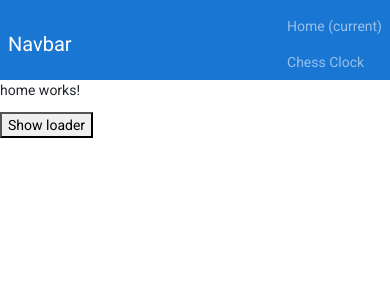
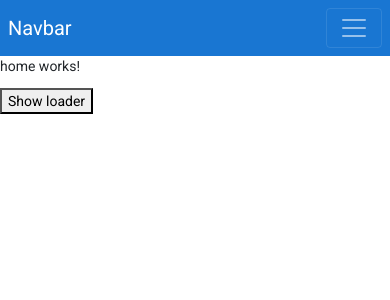
Before and after one commit to fathomer/angular-chess-clock, an Angular app: page /home in a window 390 px wide. Shown: the top 300 px of the page. Built offline with nearby package versions, Linux system fonts and the light colour scheme.

Commit message:
Navbar changes for mobile

```diff
--- a/angular.json
+++ b/angular.json
@@ -22,10 +22,7 @@
             "main": "src/main.ts",
             "polyfills": "src/polyfills.ts",
             "tsConfig": "tsconfig.app.json",
-            "assets": [
-              "src/favicon.ico",
-              "src/assets"
-            ],
+            "assets": ["src/favicon.ico", "src/assets"],
             "styles": [
               "node_modules/bootstrap/dist/css/bootstrap.min.css",
               "./node_modules/@angular/material/prebuilt-themes/indigo-pink.css",
--- a/src/app/navbar/navbar.component.html
+++ b/src/app/navbar/navbar.component.html
@@ -1,11 +1,12 @@
-<nav class="navbar navbar-expand-lg navbar-dark p-2 pb-0">
+<nav class="navbar navbar-expand-lg navbar-dark p-2">
   <a class="navbar-brand" href="#">Navbar</a>
-  <!-- <button class="navbar-toggler" type="button" data-toggle="collapse" data-target="#navbarNav" aria-controls="navbarNav" aria-expanded="false" aria-label="Toggle navigation">
-    <span class="navbar-toggler-icon"></span>
-  </button> -->
-  <div class="" id="navbarNav">
-    <ul class="navbar-nav">
-      <li class="nav-item">
+  <button class="navbar-toggler" type="button" data-toggle="collapse" data-target="#navbarSupportedContent" aria-controls="navbarSupportedContent" aria-expanded="false" aria-label="Toggle navigation">
+    <span class="navbar-toggler-icon" (click)="toggleCollapsed()"></span>
+  </button>
+
+  <div class="collapse navbar-collapse" [ngbCollapse]="isCollapsed" id="navbarSupportedContent">
+    <ul class="navbar-nav mr-auto">
+      <li class="nav-item active">
         <a class="nav-link" href="#">Home <span class="sr-only">(current)</span></a>
       </li>
       <li class="nav-item">
--- a/src/app/navbar/navbar.component.ts
+++ b/src/app/navbar/navbar.component.ts
@@ -7,6 +7,9 @@ import { Component, OnInit } from '@angular/core';
 })
 export class NavbarComponent implements OnInit {
   constructor() {}
-
+  isCollapsed = true;
+  toggleCollapsed(): void {
+    this.isCollapsed = !this.isCollapsed;
+  }
   ngOnInit(): void {}
 }
```
